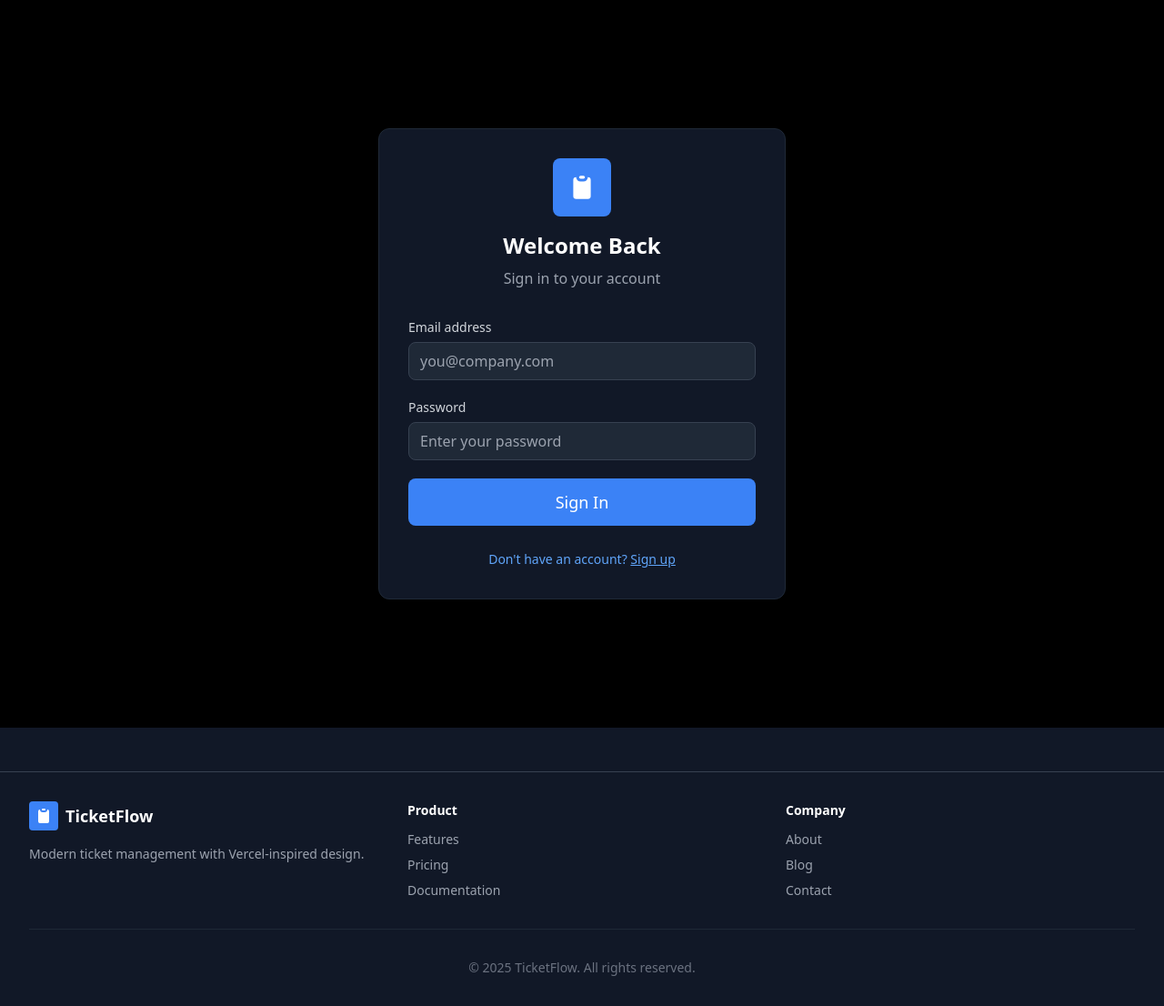
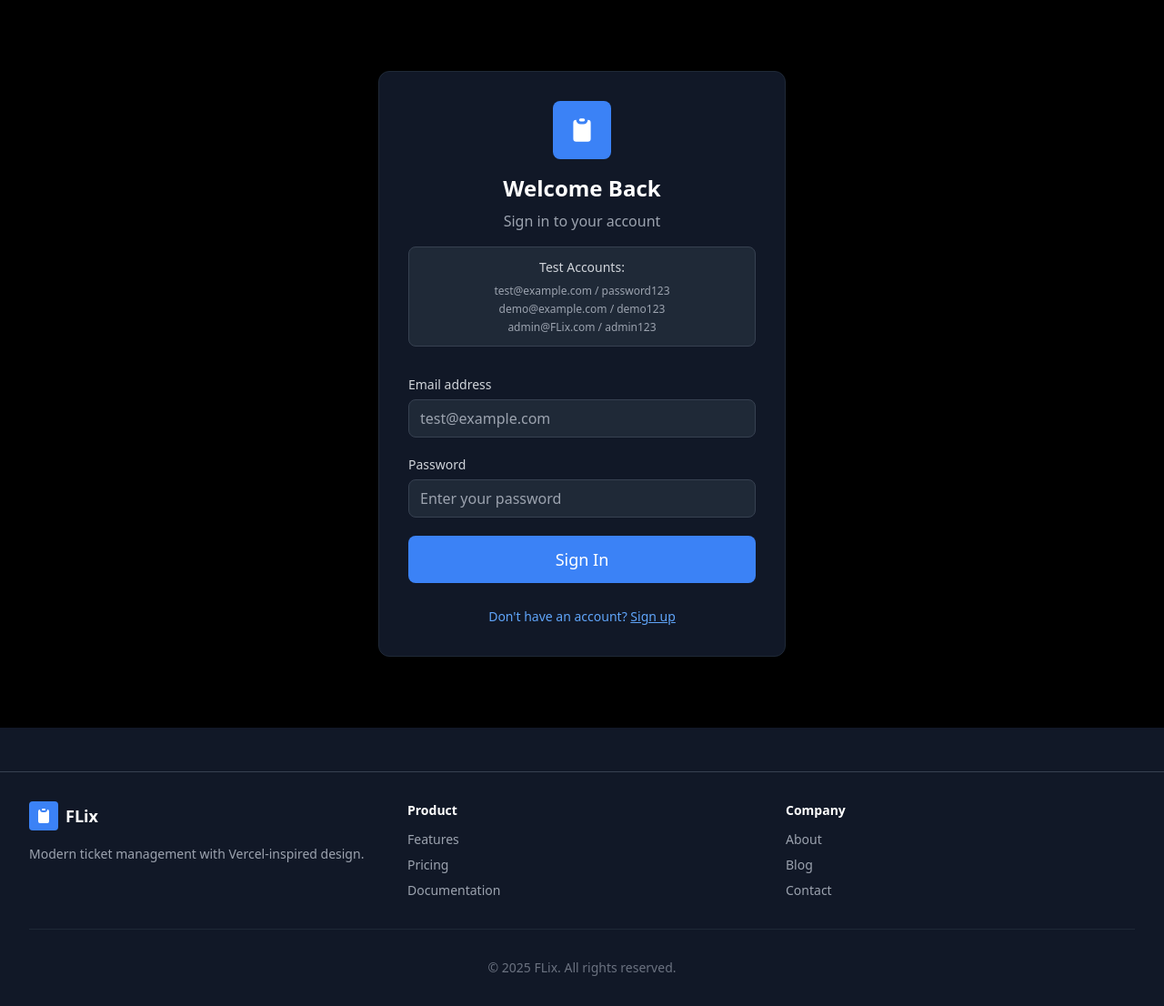
Before and after one commit to lilbobb/HNG-stage2-Twig-TicketManager, a PHP site: page /login in a window 1280 px wide. Shown: the whole page at 91% size. Run offline with PHP 8.4, Linux system fonts and the light colour scheme; some libraries are stand-ins or nearby versions.

```diff
--- a/public/index.php
+++ b/public/index.php
@@ -24,35 +24,35 @@ try {
     switch ($path) {
         case '/':
             echo $twig->render('pages/landing.twig', [
-                'app_name' => 'TicketFlow',
+                'app_name' => 'FLix',
                 'current_route' => 'home'
             ]);
             break;
 
         case '/login':
             echo $twig->render('pages/login.twig', [
-                'app_name' => 'TicketFlow',
+                'app_name' => 'FLix',
                 'current_route' => 'login'
             ]);
             break;
 
         case '/signup':
             echo $twig->render('pages/signup.twig', [
-                'app_name' => 'TicketFlow',
+                'app_name' => 'FLix',
                 'current_route' => 'signup'
             ]);
             break;
 
         case '/dashboard':
             echo $twig->render('pages/dashboard.twig', [
-                'app_name' => 'TicketFlow',
+                'app_name' => 'FLix',
                 'current_route' => 'dashboard'
             ]);
             break;
 
         case '/tickets':
             echo $twig->render('pages/tickets.twig', [
-                'app_name' => 'TicketFlow',
+                'app_name' => 'FLix',
                 'current_route' => 'tickets'
             ]);
             break;
@@ -60,7 +60,7 @@ try {
         default:
             http_response_code(404);
             echo $twig->render('pages/landing.twig', [
-                'app_name' => 'TicketFlow',
+                'app_name' => 'FLix',
                 'error' => 'Page not found'
             ]);
             break;
--- a/templates/components/navigation.twig
+++ b/templates/components/navigation.twig
@@ -9,7 +9,7 @@
                             <path fill-rule="evenodd" d="M4 5a2 2 0 012-2 3 3 0 003 3h2a3 3 0 003-3 2 2 0 012 2v11a2 2 0 01-2 2H6a2 2 0 01-2-2V5z" clip-rule="evenodd"/>
                         </svg>
                     </div>
-                    <h1 class="text-xl font-semibold text-white hidden sm:block">{{ app_name ?? 'TicketFlow' }}</h1>
+                    <h1 class="text-xl font-semibold text-white hidden sm:block">{{ app_name ?? 'FLix' }}</h1>
                 </a>
             </div>
 
--- a/templates/pages/landing.twig
+++ b/templates/pages/landing.twig
@@ -5,7 +5,6 @@
 {% endblock %}
 
 {% block content %}
-{# Hero Section - Dark Gradient #}
 <div class="relative overflow-hidden bg-gradient-to-br from-gray-900 via-gray-800 to-gray-900 text-white">
     <div class="max-w-7xl mx-auto px-4 sm:px-6 lg:px-8 py-16 sm:py-24 lg:py-32 relative z-10">
         <div class="text-center">
@@ -26,20 +25,17 @@
         </div>
     </div>
 
-    {# Decorative Circles #}
     <div class="absolute top-10 right-10 w-24 h-24 sm:w-32 sm:h-32 bg-blue-500 rounded-full opacity-20 blur-3xl"></div>
     <div class="absolute bottom-20 left-10 w-32 h-32 sm:w-48 sm:h-48 bg-blue-400 rounded-full opacity-20 blur-3xl"></div>
 
-    {# Wave SVG - Dark background #}
     <svg class="absolute bottom-0 left-0 w-full h-20 sm:h-24" viewBox="0 0 1440 120" fill="none" xmlns="http://www.w3.org/2000/svg" preserveAspectRatio="none">
         <path d="M0 0L60 8C120 16 240 32 360 42.7C480 53 600 59 720 58.7C840 59 960 53 1080 48C1200 43 1320 37 1380 34.7L1440 32V120H1380C1320 120 1200 120 1080 120C960 120 840 120 720 120C600 120 480 120 360 120C240 120 120 120 60 120H0V0Z" fill="#1f2937"/>
     </svg>
 </div>
 
-{# Features Section - Dark Theme #}
 <div class="bg-gray-900">
     <div class="max-w-7xl mx-auto px-4 sm:px-6 lg:px-8 py-16 sm:py-20">
-        <h3 class="text-2xl sm:text-3xl font-bold text-center text-white mb-8 sm:mb-12">Why Choose TicketFlow?</h3>
+        <h3 class="text-2xl sm:text-3xl font-bold text-center text-white mb-8 sm:mb-12">Why Choose FLix?</h3>
         <div class="grid grid-cols-1 md:grid-cols-3 gap-6 sm:gap-8">
             {% set features = [
                 {title: 'Easy to Use', desc: 'Intuitive interface designed for efficiency'},
--- a/templates/pages/login.twig
+++ b/templates/pages/login.twig
@@ -13,6 +13,15 @@
                 </div>
                 <h2 class="text-2xl font-bold text-white mb-2">Welcome Back</h2>
                 <p class="text-gray-400">Sign in to your account</p>
+
+                <div class="mt-4 p-3 bg-gray-800 rounded-lg border border-gray-700">
+                    <p class="text-sm text-gray-300 mb-2">Test Accounts:</p>
+                    <div class="text-xs text-gray-400 space-y-1">
+                        <div>test@example.com / password123</div>
+                        <div>demo@example.com / demo123</div>
+                        <div>admin@FLix.com / admin123</div>
+                    </div>
+                </div>
             </div>
 
             <form id="loginForm" class="space-y-5">
@@ -25,7 +34,7 @@
                         name="email"
                         id="email"
                         class="w-full px-3 py-2 rounded-lg border border-gray-700 bg-gray-800 text-white focus:outline-none focus:ring-2 focus:ring-blue-500 focus:border-transparent transition"
-                        placeholder="you@company.com"
+                        placeholder="test@example.com"
                         required
                     />
                 </div>
@@ -58,7 +67,6 @@
     </div>
 </div>
 
-<!-- Toast component -->
 <div id="toast" class="hidden fixed top-4 right-4 bg-gray-800 border border-gray-700 rounded-lg shadow-lg p-4 max-w-sm z-50">
     <div class="flex items-center space-x-3">
         <div id="toast-icon"></div>
@@ -73,7 +81,7 @@
 const MOCK_USERS = [
     { id: 1, email: 'test@example.com', password: 'password123' },
     { id: 2, email: 'demo@example.com', password: 'demo123' },
-    { id: 3, email: 'admin@ticketflow.com', password: 'admin123' }
+    { id: 3, email: 'admin@FLix.com', password: 'admin123' }
 ];
 
 function showToast(message, type = 'success') {
@@ -107,6 +115,7 @@ function handleLogin(e) {
     const email = document.getElementById('email')?.value.trim();
     const password = document.getElementById('password')?.value;
 
+
     if (!email || !password) {
         showToast('Please fill in all fields', 'error');
         return;
@@ -117,8 +126,8 @@ function handleLogin(e) {
         return;
     }
 
-    // Check credentials
     const mockUser = MOCK_USERS.find(u => u.email === email && u.password === password);
+
     const registeredUsers = JSON.parse(localStorage.getItem('ticketapp_users') || '[]');
     const registeredUser = registeredUsers.find(u => u.email === email && u.password === password);
 
@@ -129,7 +138,6 @@ function handleLogin(e) {
         return;
     }
 
-    // Create session
     const session = {
         userId: authenticatedUser.id,
         email: authenticatedUser.email,
@@ -139,7 +147,6 @@ function handleLogin(e) {
     localStorage.setItem('ticketapp_session', JSON.stringify(session));
     showToast('Login successful!', 'success');
 
-    // Redirect to dashboard
     setTimeout(() => {
         window.location.href = '/dashboard';
     }, 1000);
@@ -150,6 +157,12 @@ document.addEventListener('DOMContentLoaded', function() {
     if (loginForm) {
         loginForm.addEventListener('submit', handleLogin);
     }
+
+    const urlParams = new URLSearchParams(window.location.search);
+    if (urlParams.get('test') === '1') {
+        document.getElementById('email').value = 'test@example.com';
+        document.getElementById('password').value = 'password123';
+    }
 });
 </script>
 {% endblock %}
```
